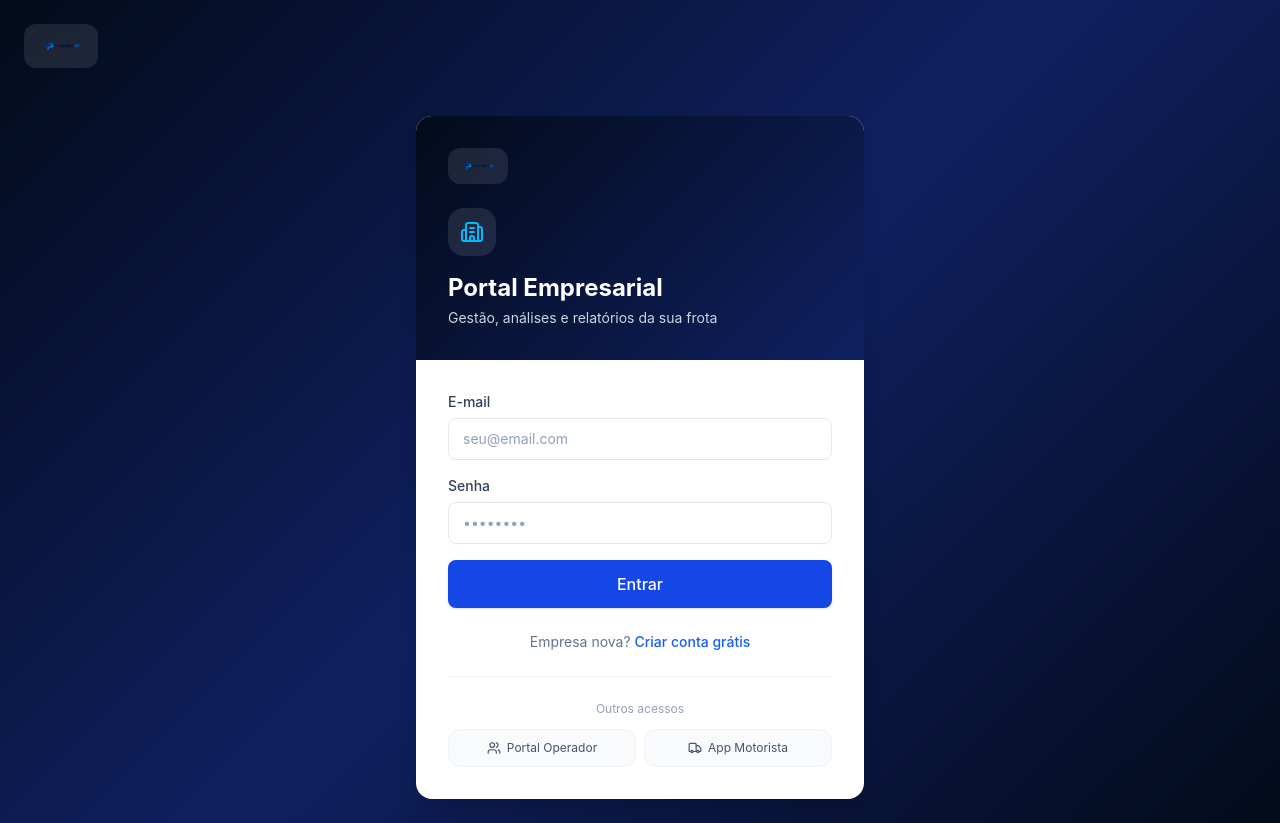
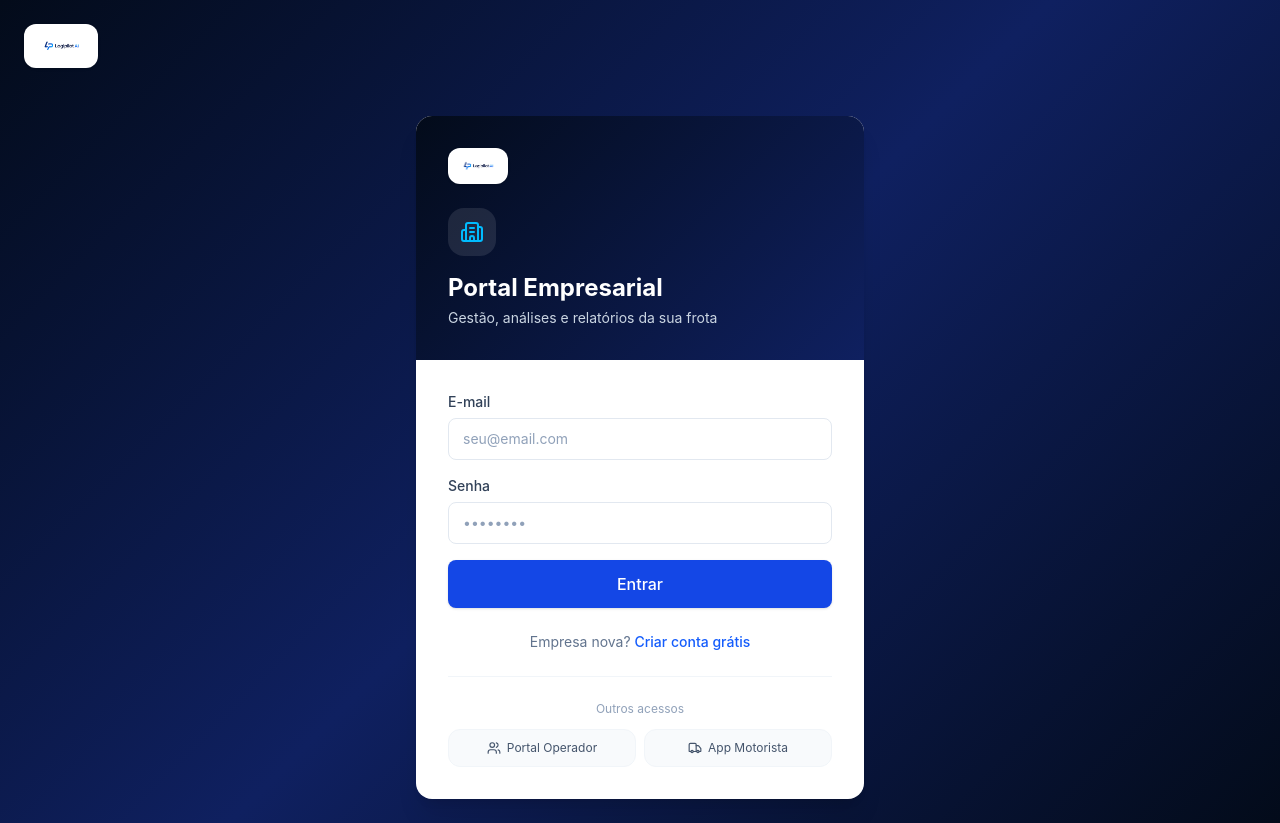
Before and after one commit to zanao-cloud/logipilot, a Next.js app: page /login in a window 1280 px wide. Built offline with nearby package versions, Linux system fonts and the light colour scheme; no server answers.

Commit message:
fix: use solid white container for logo to ensure visibility on dark backgrounds
Co-Authored-By: Claude Sonnet 4.6 <noreply@anthropic.com>

```diff
--- a/app/(auth)/layout.tsx
+++ b/app/(auth)/layout.tsx
@@ -7,7 +7,7 @@ export default function AuthLayout({ children }: { children: React.ReactNode })
     }}>
       <div className="p-6">
         <Link href="/" className="w-fit block">
-          <div className="bg-white/10 backdrop-blur-sm rounded-xl px-4 py-2">
+          <div className="bg-white rounded-xl px-4 py-2 shadow-sm">
             <img src="/logo.png" alt="Logipilot AI" className="h-7 w-auto" />
           </div>
         </Link>
--- a/app/(auth)/login/page.tsx
+++ b/app/(auth)/login/page.tsx
@@ -71,7 +71,7 @@ export default function LoginPage() {
       <div className="bg-white rounded-2xl shadow-xl overflow-hidden">
         <div className="px-8 py-8" style={{ background: 'linear-gradient(135deg, #030b1a, #0f2060)' }}>
           <div className="flex items-center gap-2 mb-6">
-            <div className="bg-white/10 backdrop-blur-sm rounded-xl px-3 py-1.5">
+            <div className="bg-white rounded-xl px-3 py-1.5 shadow-sm">
             <img src="/logo.png" alt="Logipilot AI" className="h-6 w-auto" />
           </div>
           </div>
--- a/app/(auth)/motorista/login/page.tsx
+++ b/app/(auth)/motorista/login/page.tsx
@@ -38,7 +38,7 @@ export default function MotoristaLoginPage() {
     <div className="min-h-screen flex flex-col" style={{ background: 'linear-gradient(135deg, #030b1a 0%, #0f2060 50%, #030b1a 100%)' }}>
       <div className="flex-1 flex flex-col items-center justify-center px-6 pt-16 pb-8">
         <div className="flex items-center gap-2 mb-12">
-          <div className="bg-white/10 backdrop-blur-sm rounded-xl px-3 py-1.5">
+          <div className="bg-white rounded-xl px-3 py-1.5 shadow-sm">
             <img src="/logo.png" alt="Logipilot AI" className="h-6 w-auto" />
           </div>
         </div>
--- a/app/(auth)/operador/login/page.tsx
+++ b/app/(auth)/operador/login/page.tsx
@@ -40,7 +40,7 @@ export default function OperadorLoginPage() {
       <div className="bg-white rounded-2xl shadow-xl overflow-hidden">
         <div className="px-8 py-8" style={{ background: 'linear-gradient(135deg, #030b1a, #0f2060)' }}>
           <div className="flex items-center gap-2 mb-6">
-            <div className="bg-white/10 backdrop-blur-sm rounded-xl px-3 py-1.5">
+            <div className="bg-white rounded-xl px-3 py-1.5 shadow-sm">
             <img src="/logo.png" alt="Logipilot AI" className="h-6 w-auto" />
           </div>
           </div>
--- a/app/page.tsx
+++ b/app/page.tsx
@@ -113,7 +113,7 @@ export default function LandingPage() {
         borderBottom: scrolled ? '1px solid rgba(255,255,255,0.05)' : '1px solid transparent',
       }}>
         <div className="max-w-7xl mx-auto px-6 py-4 flex items-center justify-between">
-          <div className="bg-white/10 backdrop-blur-sm rounded-xl px-3 py-1.5">
+          <div className="bg-white rounded-xl px-3 py-1.5 shadow-sm">
             <img src="/logo.png" alt="Logipilot AI" className="h-7 w-auto" />
           </div>
           <nav className="hidden md:flex items-center gap-8 text-sm text-slate-400">
@@ -797,7 +797,7 @@ export default function LandingPage() {
       {/* ── Footer ── */}
       <footer className="py-8 px-6" style={{ borderTop: '1px solid rgba(255,255,255,0.05)' }}>
         <div className="max-w-6xl mx-auto flex flex-col sm:flex-row items-center justify-between gap-4">
-          <div className="bg-white/10 rounded-lg px-3 py-1.5">
+          <div className="bg-white rounded-lg px-3 py-1.5">
             <img src="/logo.png" alt="Logipilot AI" className="h-6 w-auto" />
           </div>
           <p className="text-xs text-slate-600">© 2025 LogiPilot AI. Central inteligente de análise operacional multimodal.</p>
--- a/components/dashboard/sidebar.tsx
+++ b/components/dashboard/sidebar.tsx
@@ -85,7 +85,7 @@ export function Sidebar({ serverProfile }: { serverProfile?: import('@/lib/hooks
       {/* Brand */}
       <div className="px-5 pt-6 pb-4">
         <Link href="/dashboard" className="flex items-center gap-2.5">
-          <div className="bg-white/10 backdrop-blur-sm rounded-xl px-3 py-1.5">
+          <div className="bg-white rounded-xl px-3 py-1.5 shadow-sm">
             <img src="/logo.png" alt="Logipilot AI" className="h-6 w-auto" />
           </div>
         </Link>
```
